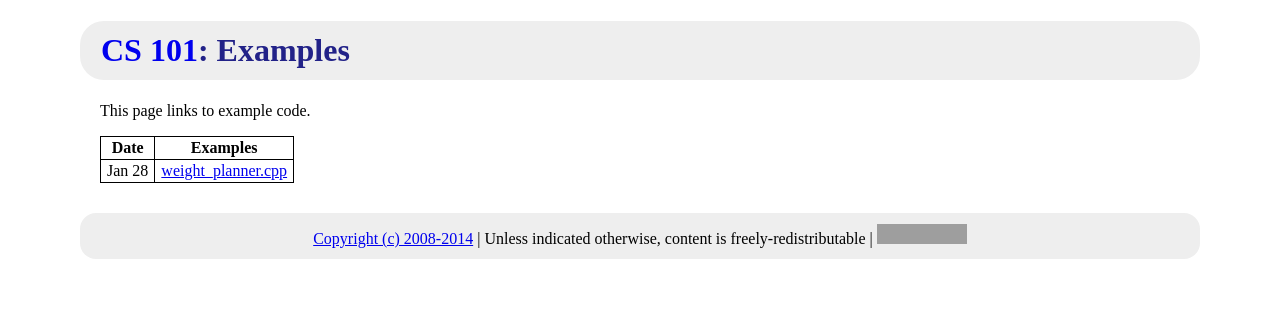
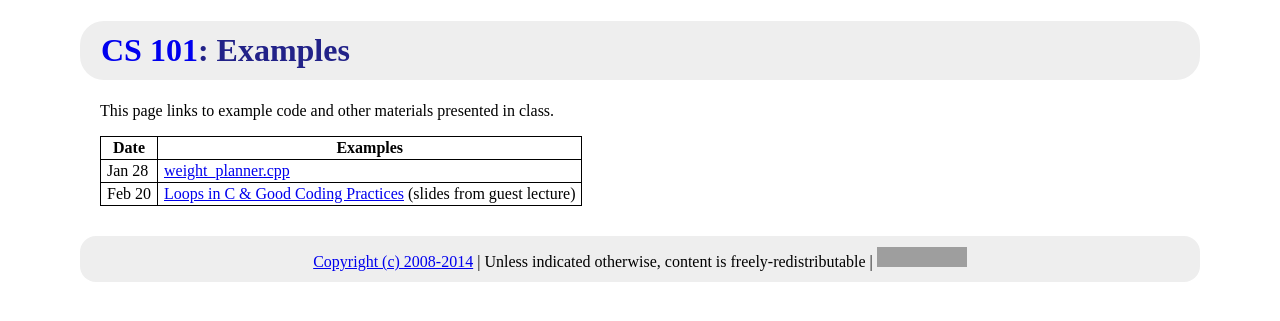
Before and after one commit to ycpcs/cs101-spring2014, a Jekyll site: the page built from examples/index.md, in a window 1280 px wide. Shown: the top 321 px of the page. Built offline with Jekyll 4.4.1, drawn with Linux system fonts in a browser that asks for light colours; Markdown is read by kramdown in place of the engine named in the settings; grey boxes are pictures that could not be loaded.

Commit message:
slides from guest lecture

```diff
--- a/examples/index.md
+++ b/examples/index.md
@@ -3,8 +3,9 @@ layout: default
 title: "Examples"
 ---
 
-This page links to example code.
+This page links to example code and other materials presented in class.
 
 Date | Examples
 ---- | --------
 Jan 28 | [weight\_planner.cpp](weight_planner.cpp)
+Feb 20 | [Loops in C &amp; Good Coding Practices](CS101-LoopsInC.pptx) (slides from guest lecture)
```
Also changed, not shown: 1 other file.
